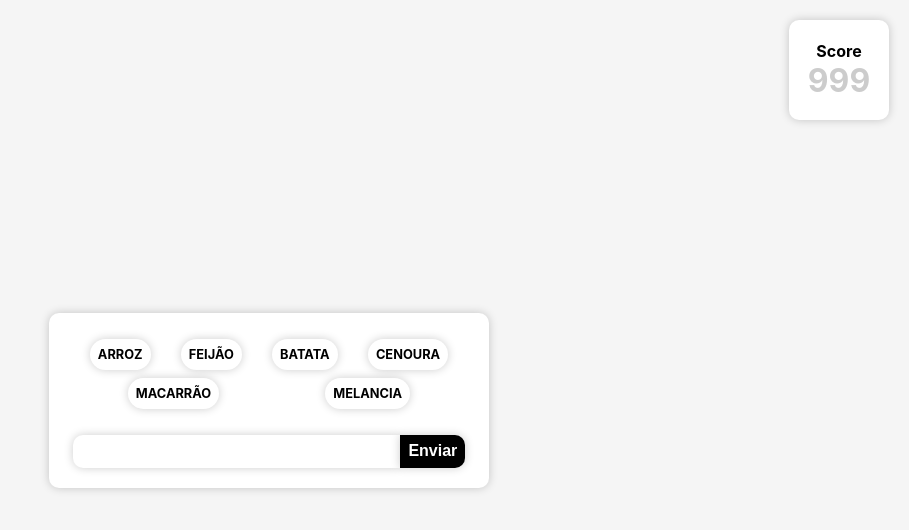
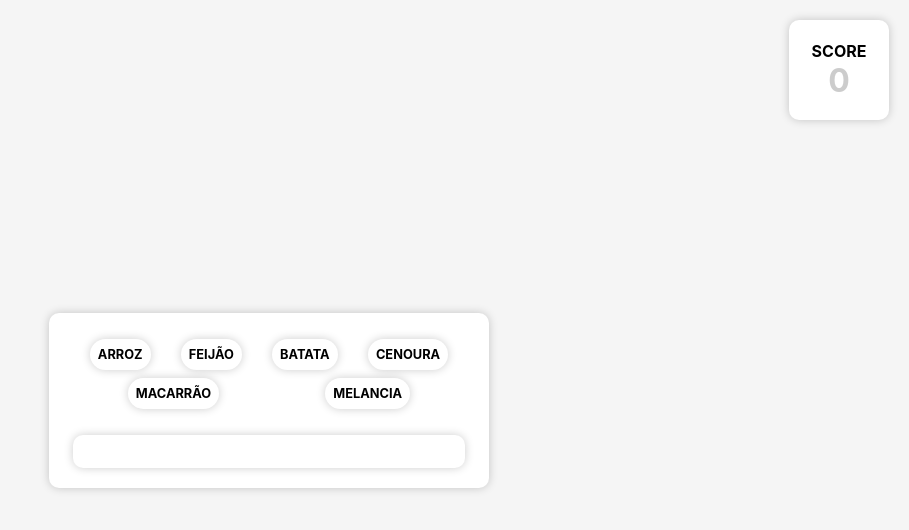
Before and after one commit to marlonrodler/typing-speed, a React (Create React App) app: page / in a window 1280 px wide. Shown: the top 530 px of the page, without its empty margins (371-1280 px from the left). Built offline with nearby package versions, Linux system fonts and the light colour scheme.

Commit message:
dev: criacao do sistema de digitacao e pontuacao

```diff
--- a/src/pages/Typing/index.js
+++ b/src/pages/Typing/index.js
@@ -1,15 +1,37 @@
-import React from 'react';
+import React, { useState }  from 'react';
 
 import './styles.css';
 
 export default function Typing() {
-    var words = ['Arroz', 'Feijão', 'Batata', 'Cenoura', 'Macarrão', 'Melancia'];
+    const [words, setWords] = useState(['Arroz', 'Feijão', 'Batata', 'Cenoura', 'Macarrão', 'Melancia']);
+    const [score, setScore] = useState(0);
+
+    const handleChange = async event => {
+        event.preventDefault();
+        var value = event.target.value;
+        console.log('event.target.value:',event.target.value);
+        if(words.length > 0){
+            if (value.toLowerCase() === words[0].toLowerCase()) {
+                console.log('Confirmed');
+                event.target.value = '';
+                console.log('words:',words);
+                setScore(words[0].length + score + 5);
+                words.shift();
+            }
+        }
+    };
+
+    const handleKeyDown = (event) => {
+        if (event.key === 'Enter' || event.key === ' ') {
+            event.preventDefault();
+        }
+    };
 
     return (
         <div className='container'>
             <div className='box-score'>
-                <span className='span-score'>Score</span>
-                <span className='span-score-number'>999</span>
+                <span className='span-score'>SCORE</span>
+                <span className='span-score-number'>{score}</span>
             </div>
             <div className='box-typing'>
                 <div className='box-words'>
@@ -23,8 +45,8 @@ export default function Typing() {
                     }
                 </div>
                 <div className='box-form'>
-                    <input className='input-typing' type='text' />
-                    <button className='button-typing' type="submit">Enviar</button>
+                    <input className='input-typing' type='text' onKeyDown={handleKeyDown} onChange={handleChange} />
+                    {/* <button className='button-typing' type="submit" onClick={handleClick}>OK</button> */}
                 </div>
             </div>
         </div>
--- a/src/pages/Typing/styles.css
+++ b/src/pages/Typing/styles.css
@@ -91,7 +91,8 @@
     font-weight: 700;
     color: #000;
     border: none;
-    border-radius: 10px 0 0 10px;
+    /* border-radius: 10px 0 0 10px; */
+    border-radius: 10px;
     box-shadow: 0 0 10px rgba(0, 0, 0, 0.2);
 }
 
```
